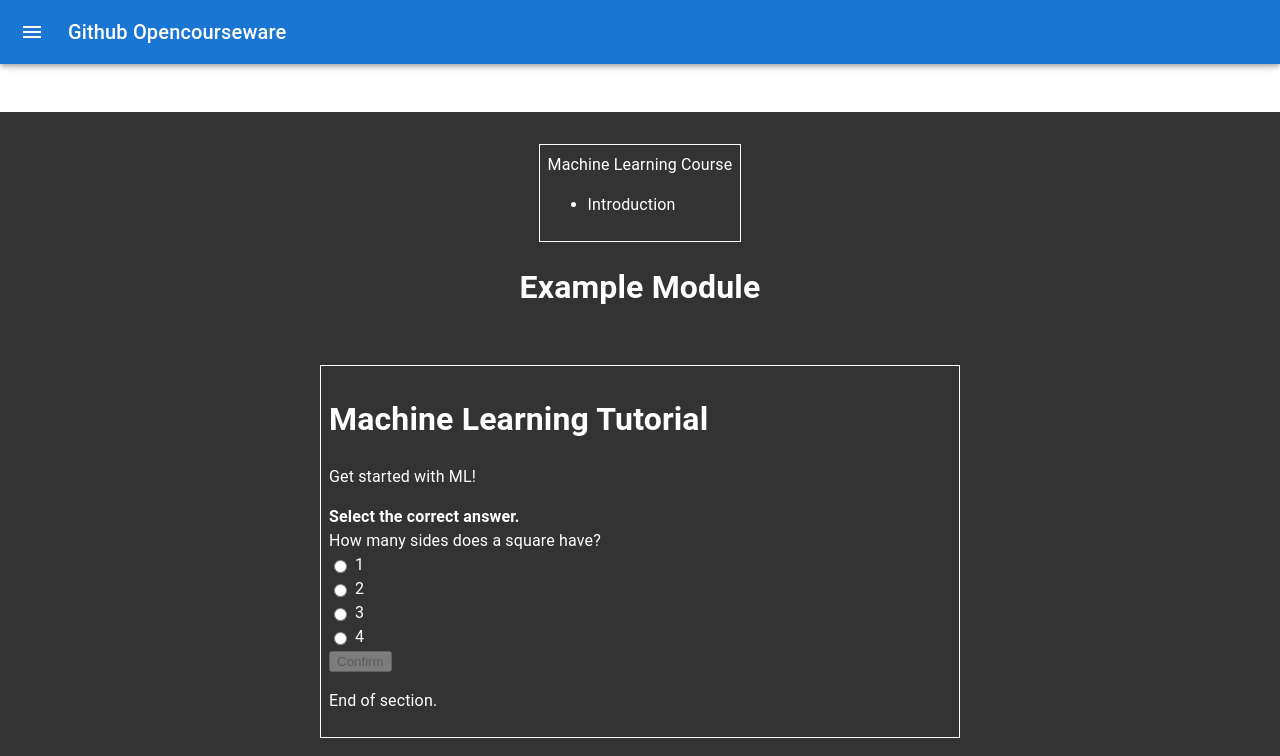
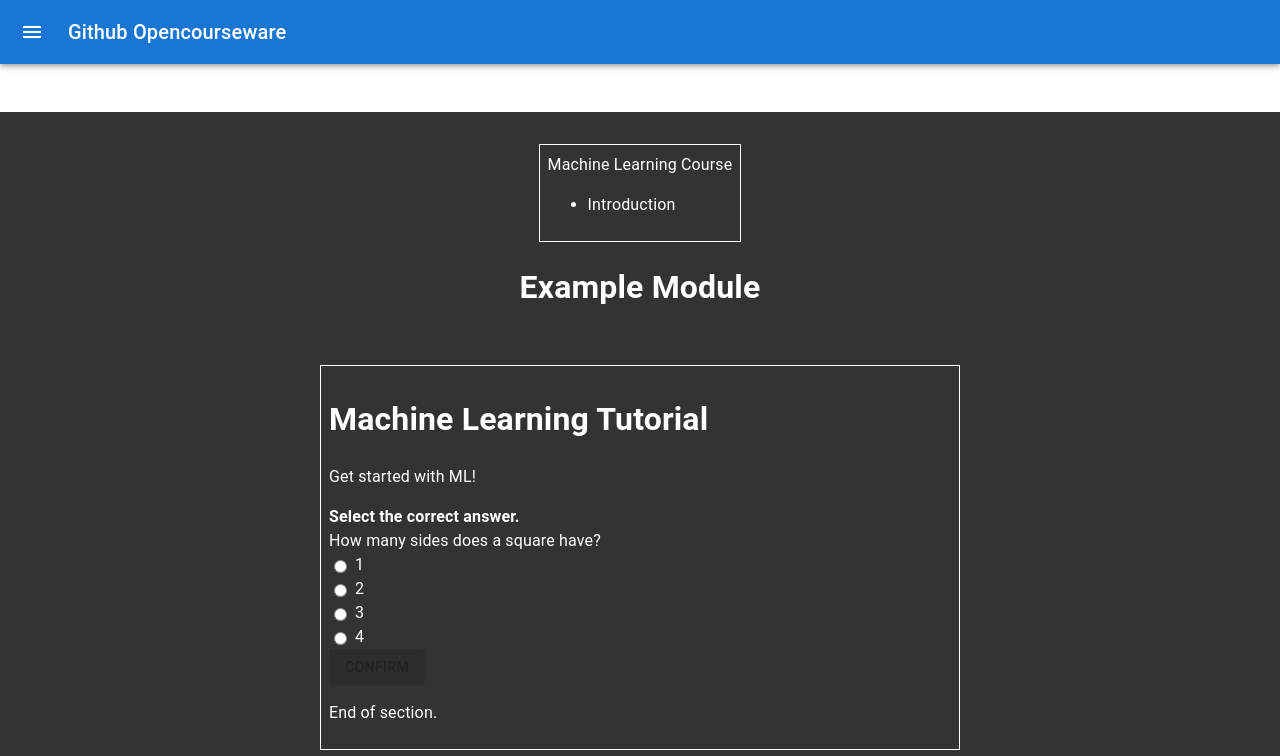
Before and after one commit to myfatemi04/cactus-courseware-frontend, a React (Create React App) app: page /m in a window 1280 px wide. Shown: the top 756 px of the page. Built offline with nearby package versions, Linux system fonts and the light colour scheme; the HTML template or start-up script is replaced by a standard one.

Commit message:
use material UI for buttons

```diff
--- a/src/components/Question.tsx
+++ b/src/components/Question.tsx
@@ -1,3 +1,4 @@
+import { Button } from "@mui/material";
 import { useState } from "react";
 import ReactMarkdown from "react-markdown";
 import { Question as QuestionType } from "../types";
@@ -81,9 +82,13 @@ export default function Question({ question }: { question: QuestionType }) {
         })}
         <div>
           {correct === null ? (
-            <button onClick={confirm} disabled={!hasValidAnswer}>
+            <Button
+              onClick={confirm}
+              disabled={!hasValidAnswer}
+              variant="contained"
+            >
               Confirm
-            </button>
+            </Button>
           ) : correct === false ? (
             <>
               <br />❌ Incorrect.
```
